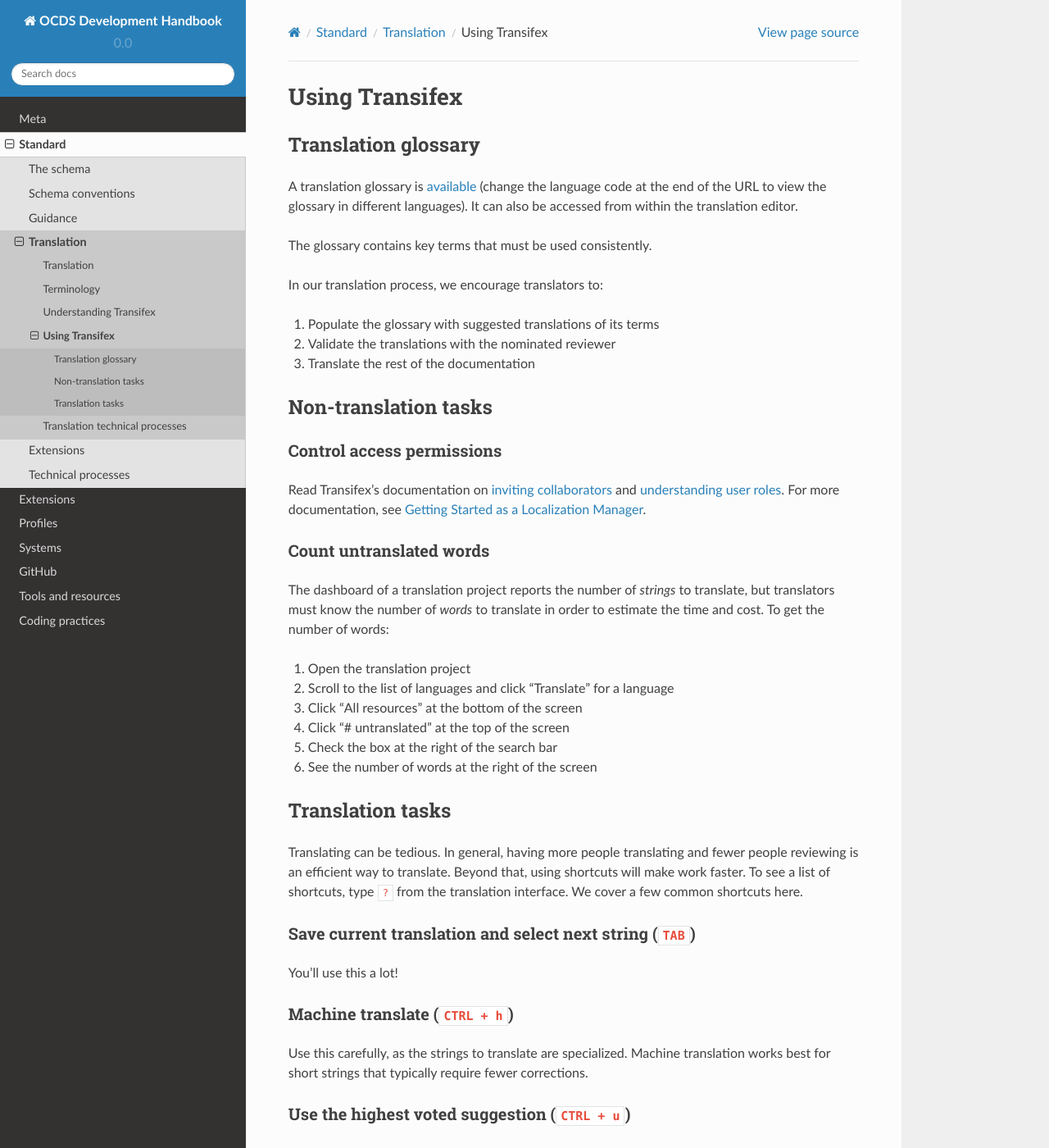
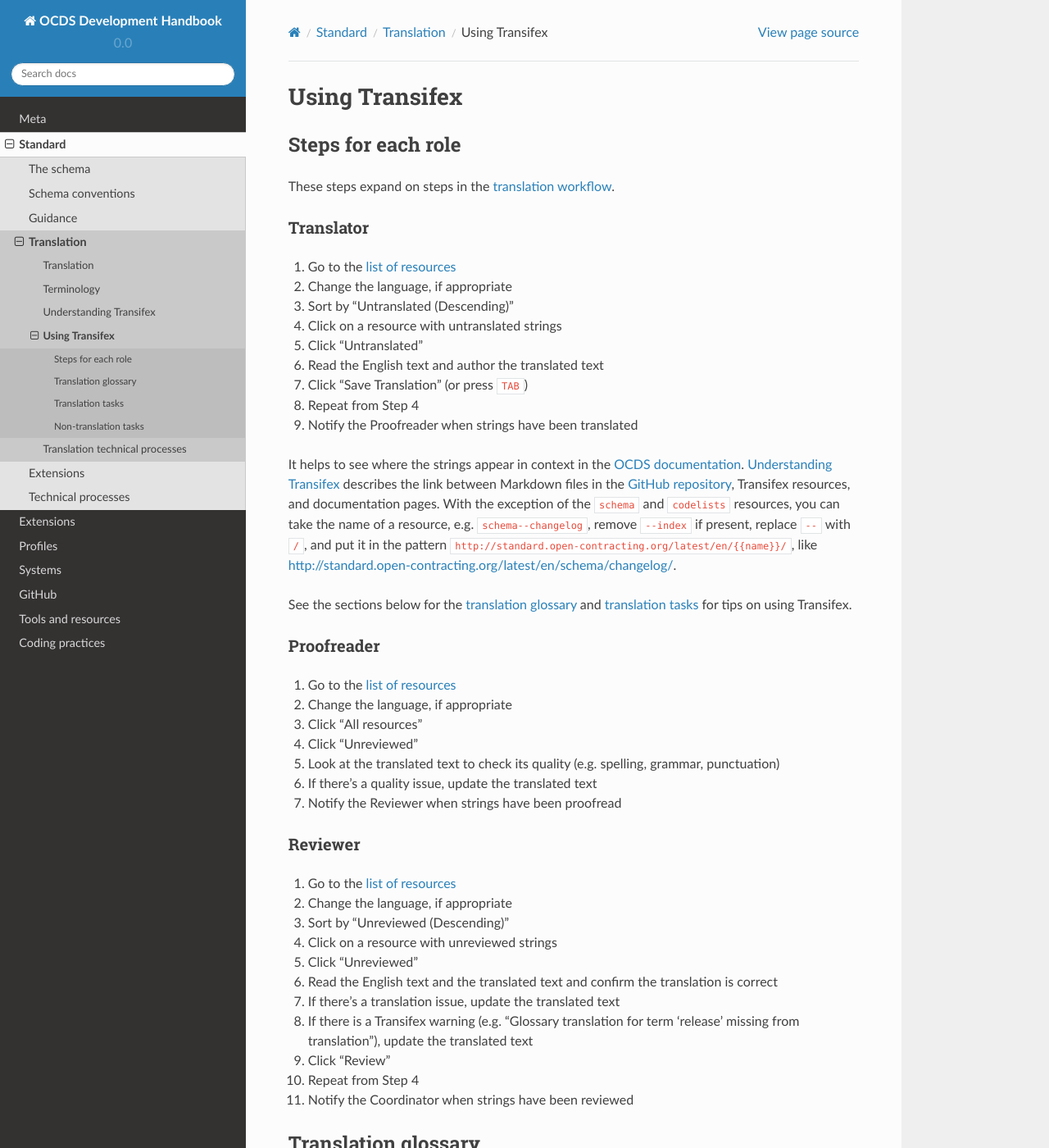
Before and after one commit to open-contracting/standard-development-handbook, a Sphinx documentation site: the page built from docs/standard/translation/using_transifex.md, in a window 1280 px wide and 1400 px high. Shown: the whole window at 82% size. Built offline with Sphinx 7.4.7 and the Read the Docs theme 2.0.0, drawn with Linux system fonts in a browser that asks for light colours; some of the changed text lies outside the part shown.

Commit message:
Add specific Transifex instructions for different roles

```diff
--- a/docs/standard/translation/using_transifex.md
+++ b/docs/standard/translation/using_transifex.md
@@ -1,4 +1,48 @@
 # Using Transifex
+
+## Steps for each role
+
+These steps expand on steps in the [translation workflow](translation#translation-workflow).
+
+### Translator
+
+1. Go to the [list of resources](https://www.transifex.com/OpenDataServices/open-contracting-standard-1-1/translate/#es)
+1. Change the language, if appropriate
+1. Sort by "Untranslated (Descending)"
+1. Click on a resource with untranslated strings
+1. Click "Untranslated"
+1. Read the English text and author the translated text
+1. Click "Save Translation" (or press `TAB`)
+1. Repeat from Step 4
+1. Notify the Proofreader when strings have been translated
+
+It helps to see where the strings appear in context in the [OCDS documentation](http://standard.open-contracting.org/). [Understanding Transifex](understanding_transifex) describes the link between Markdown files in the [GitHub repository](https://github.com/open-contracting/standard), Transifex resources, and documentation pages. With the exception of the `schema` and `codelists` resources, you can take the name of a resource, e.g. `schema--changelog`, remove `--index` if present, replace `--` with `/`, and put it in the pattern `http://standard.open-contracting.org/latest/en/{{name}}/`, like <http://standard.open-contracting.org/latest/en/schema/changelog/>.
+
+See the sections below for the [translation glossary](#translation-glossary) and [translation tasks](#translation-tasks) for tips on using Transifex.
+
+### Proofreader
+
+1. Go to the [list of resources](https://www.transifex.com/OpenDataServices/open-contracting-standard-1-1/translate/#es)
+1. Change the language, if appropriate
+1. Click "All resources"
+1. Click "Unreviewed"
+1. Look at the translated text to check its quality (e.g. spelling, grammar, punctuation)
+1. If there's a quality issue, update the translated text
+1. Notify the Reviewer when strings have been proofread
+
+### Reviewer
+
+1. Go to the [list of resources](https://www.transifex.com/OpenDataServices/open-contracting-standard-1-1/translate/#es)
+1. Change the language, if appropriate
+1. Sort by "Unreviewed (Descending)"
+1. Click on a resource with unreviewed strings
+1. Click "Unreviewed"
+1. Read the English text and the translated text and confirm the translation is correct
+1. If there's a translation issue, update the translated text
+1. If there is a Transifex warning (e.g. "Glossary translation for term 'release' missing from translation"), update the translated text
+1. Click "Review"
+1. Repeat from Step 4
+1. Notify the Coordinator when strings have been reviewed
 
 ## Translation glossary
 
@@ -11,23 +55,6 @@
 1. Populate the glossary with suggested translations of its terms
 1. Validate the translations with the nominated reviewer
 1. Translate the rest of the documentation
-
-## Non-translation tasks
-
-### Control access permissions
-
-Read Transifex's documentation on [inviting collaborators](https://docs.transifex.com/teams/inviting-collaborators/) and [understanding user roles](https://docs.transifex.com/teams/understanding-user-roles). For more documentation, see [Getting Started as a Localization Manager](https://docs.transifex.com/getting-started/getting-started-as-a-manager).
-
-### Count untranslated words
-
-The dashboard of a translation project reports the number of *strings* to translate, but translators must know the number of *words* to translate in order to estimate the time and cost. To get the number of words:
-
-1. Open the translation project
-1. Scroll to the list of languages and click "Translate" for a language
-1. Click "All resources" at the bottom of the screen
-1. Click "# untranslated" at the top of the screen
-1. Check the box at the right of the search bar
-1. See the number of words at the right of the screen
 
 ## Translation tasks
 
@@ -59,3 +86,20 @@
 1. Focus on the search box (`CTRL + s`)
 1. Select "Warnings" from the list of filters
 1. Select "yes" from the list of values
+
+## Non-translation tasks
+
+### Control access permissions
+
+Read Transifex's documentation on [inviting collaborators](https://docs.transifex.com/teams/inviting-collaborators/) and [understanding user roles](https://docs.transifex.com/teams/understanding-user-roles). For more documentation, see [Getting Started as a Localization Manager](https://docs.transifex.com/getting-started/getting-started-as-a-manager).
+
+### Count untranslated words
+
+The dashboard of a translation project reports the number of *strings* to translate, but translators must know the number of *words* to translate in order to estimate the time and cost. To get the number of words:
+
+1. Open the translation project
+1. Scroll to the list of languages and click "Translate" for a language
+1. Click "All resources" at the bottom of the screen
+1. Click "# untranslated" at the top of the screen
+1. Check the box at the right of the search bar
+1. See the number of words at the right of the screen
```
Also changed, not shown: docs/standard/translation/terminology.md (+1 -1 lines), docs/standard/translation/translation.md (+2 -0 lines).
